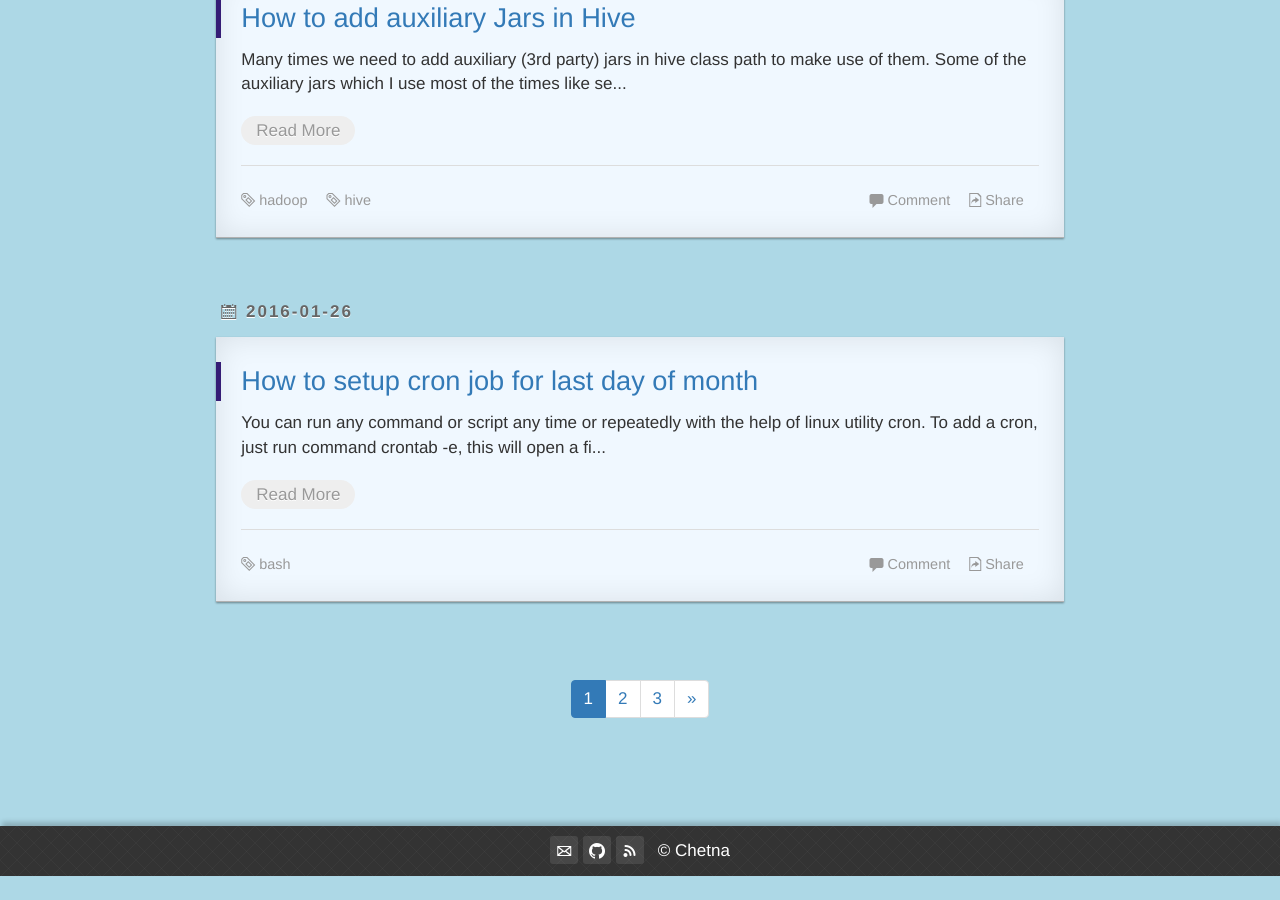
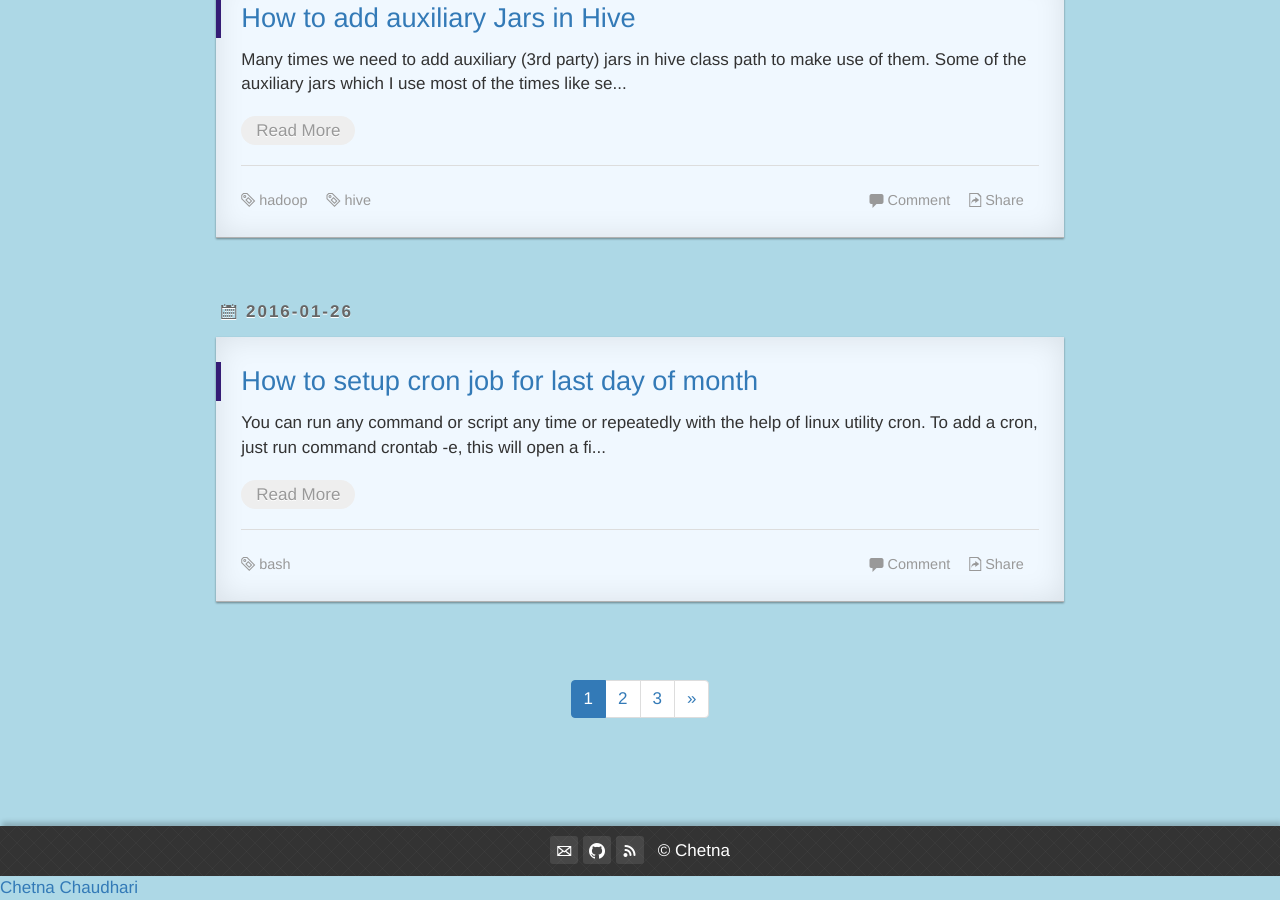
Before and after one commit to chetnachaudhari/chetnachaudhari.github.io, a Jekyll site: the page built from index.html, in a window 1280 px wide and 900 px high, scrolled down 1333 px. Built offline with Jekyll 4.4.1, drawn with Linux system fonts in a browser that asks for light colours; nearby versions of some CDN libraries; Markdown is read by kramdown in place of the engine named in the settings; the list of posts is cut into pages by our own code; comment, search, counter and statistics services are not loaded; before the commit the page ends 2209 px from its top, so only the background shows below that.

Commit message:
seo changes

```diff
--- a/_config.yml
+++ b/_config.yml
@@ -38,7 +38,9 @@
 github_username:  "chetnachaudhari"
 disqus_shortname: "httpchetnachaudharigithubio"
 
-gems: [jekyll-paginate]
+gems:
+  - jekyll-sitemap
+  - jekyll-paginate
 
 url: "http://chetnachaudhari.github.io"
 imgrepo: "http://chetnachaudhari.github.io/static/img"
--- a/_includes/head.html
+++ b/_includes/head.html
@@ -20,4 +20,5 @@
     <link rel="stylesheet" type="text/css" href="{{ '/static/css/style.css' | prepend: site.baseurl | prepend: site.url}}" />
     {% for style in page.styles %}<link rel="stylesheet" type="text/css" href="{{ '/static/css/' | append: style | prepend: site.baseurl | prepend: site.url}}" />
     {%endfor%}
+    <meta name="google-site-verification" content="fB_SwGng9qmUhS1-8_0iT-aRINYeIHTfPCgJwR2iiDA" />
 </head>
--- a/_layouts/default.html
+++ b/_layouts/default.html
@@ -26,6 +26,6 @@
 <script id="dsq-count-scr" src="//httpchetnachaudharigithubio.disqus.com/count.js" async></script>
 <!-- Go to www.addthis.com/dashboard to customize your tools -->
 <script type="text/javascript" src="//s7.addthis.com/js/300/addthis_widget.js#pubid=ra-56dc22e53176ea4b"></script>
-
+<a href="https://plus.google.com/108687514010457824364?rel=author">Chetna Chaudhari</a>
 </body>
 </html>
```
